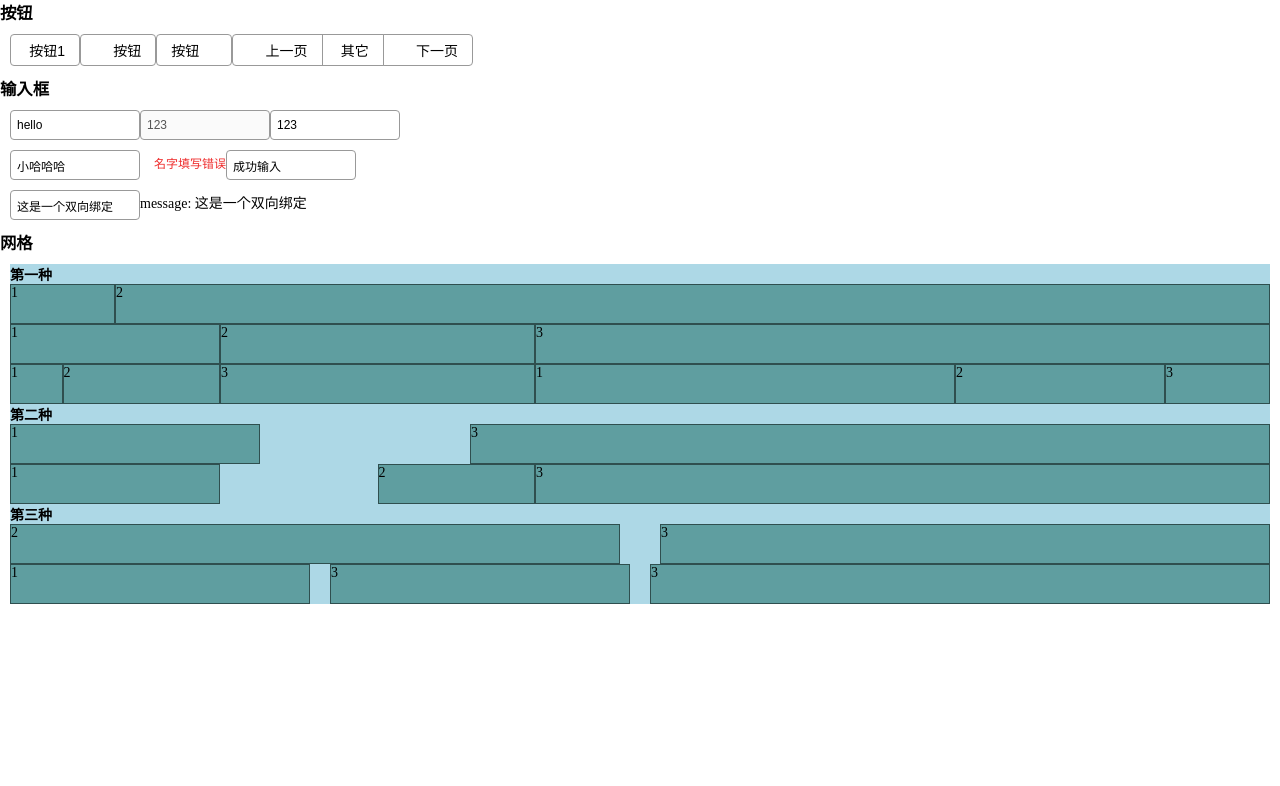
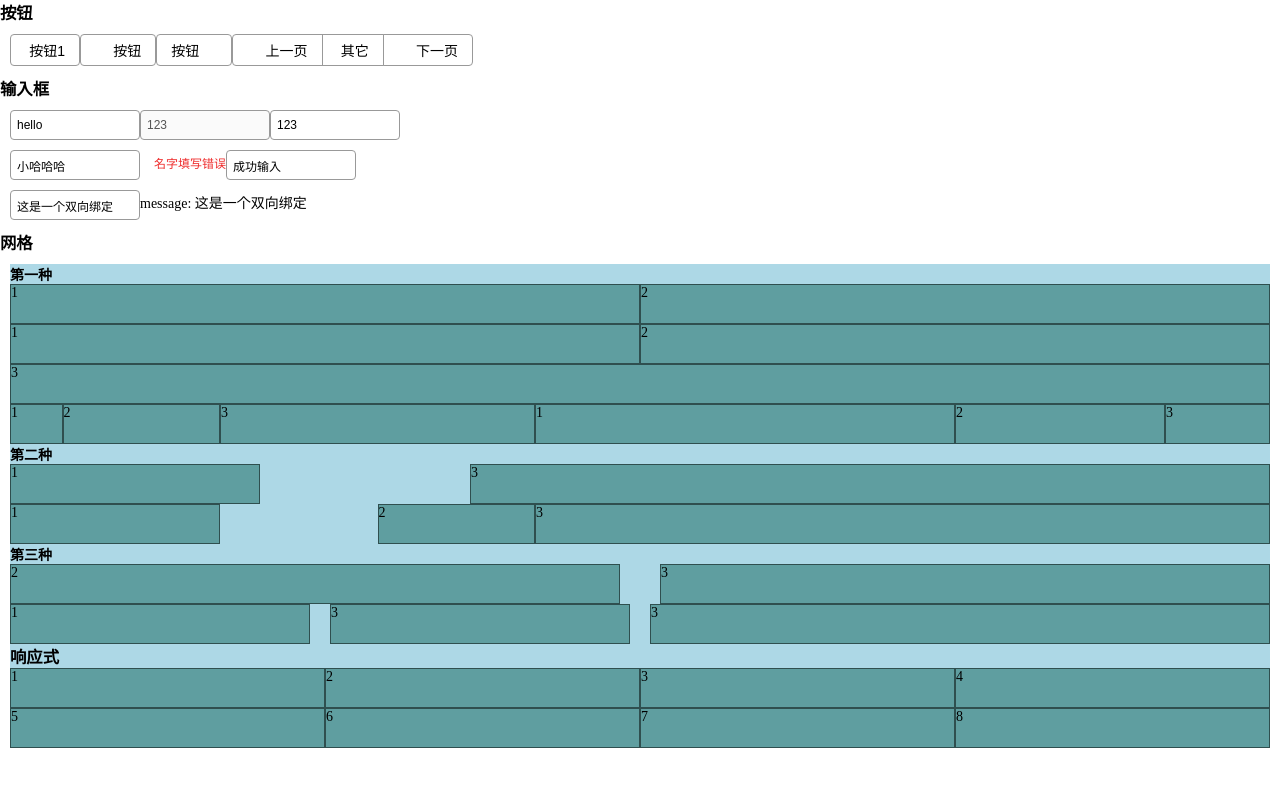
Before and after one commit to YukiGuo/kakaUI, a Vue app: page / in a window 1280 px wide. Shown: the top 786 px of the page. Built offline with nearby package versions, Linux system fonts and the light colour scheme.

Commit message:
响应式进基本完成

```diff
--- a/src/app.vue
+++ b/src/app.vue
@@ -30,13 +30,13 @@
         <div class="box" style=" background: lightblue;">
             <h4>第一种</h4>
             <k-row wrap>
-                <k-col span="2"  :phone="{span:24}" >1 </k-col>
-                <k-col span="22"  :phone="{span:24}" > 2</k-col>
+                <k-col span="12"  >1 </k-col>
+                <k-col span="12"   > 2</k-col>
             </k-row>
-            <k-row>
-                <k-col span="4">1 </k-col>
-                <k-col span="6"> 2</k-col>
-                <k-col :span=14> 3</k-col>
+            <k-row wrap>
+                <k-col span="12" >1 </k-col>
+                <k-col span="12" >2 </k-col>
+                <k-col :span=24 > 3</k-col>
             </k-row>
             <k-row>
                 <k-col span="1">1 </k-col>
@@ -66,6 +66,17 @@
                 <k-col span=6> 3</k-col>
                 <k-col span=12 > 3</k-col>
             </k-row>
+          <h3>响应式</h3>
+            <k-row style="background:#666666" wrap>
+                <k-col span="24" :m="{span:8}" :l="{span:'6'}">1 </k-col>
+                <k-col span="24" :m="{span:8}" :l="{span:'6'}">2</k-col>
+                <k-col span="24" :m="{span:8}" :l="{span:'6'}">3</k-col>
+                <k-col span="24" :m="{span:8}" :l="{span:'6'}">4</k-col>
+                <k-col span="24" :m="{span:8}" :l="{span:'6'}">5</k-col>
+                <k-col span="24" :m="{span:8}" :l="{span:'6'}">6</k-col>
+                <k-col span="24" :m="{span:12}" :l="{span:'6'}">7</k-col>
+                <k-col span="24" :m="{span:12}" :l="{span:'6'}">8</k-col>
+            </k-row>
         </div>
     </div>
 </template>
--- a/src/gird/KCol.vue
+++ b/src/gird/KCol.vue
@@ -11,6 +11,16 @@
 </template>
 
 <script lang='js'>
+    let validator=(value)=>{
+        let keys=Object.keys(value)
+        let valid=true
+        keys.forEach(key=>{
+            if(!['span','offset'].includes(key)){
+                valid=false
+            }
+        })
+        return valid
+    }
     export default {
         name: 'KCol',
         props:{
@@ -20,8 +30,17 @@
            offset:{
                type:[String,Number]
            },
-            phone:{
-                type: Object
+            m:{
+              type:Object,
+                validator
+            },
+            l:{
+                type: Object,
+                // validator
+            },
+            xl:{
+                type: Object,
+                // validator
             }
         },
         data(){
@@ -31,12 +50,14 @@
         },
         computed:{
             colClass(){
-                const{span,offset,gutter,phone}=this
+                const{span,offset,gutter,m,l,xl}=this
                 return [
                     `col-${span}`,
                     offset&&`offset-${offset}`,
                     gutter&&`gutter-${gutter}`,
-                    phone&&`col-phone-${phone.span}`
+                    m?`col-m-${m.span}`:[],
+                    l?`col-l-${l.span}`:[],
+                    xl?`col-xl-${xl.span}`:[],
                 ]
             },
             colStyle(){
@@ -71,14 +92,50 @@
             margin-right:  ($n/24)*100%
         }
     }
-    @media(max-width: 576px){
+    //ipad 屏幕
+    @media(min-width: 576px){
         @for $n from 1 through 24 {
-            &.col-phone-#{$n} {
+            &.col-m-#{$n} {
                 width:  ($n/24)*100%;
 
             }
         }
+        @for $n from 1 through 24 {
+            &.offset-m-#{$n} {
+                margin-right:  ($n/24)*100%
+
+            }
+        }
     }
+    //窄pc
+    @media(min-width: 769px){
+        @for $n from 1 through 24 {
+            &.col-l-#{$n} {
+                width:  ($n/24)*100%;
 
+            }
+        }
+        @for $n from 1 through 24 {
+            &.offset-l-#{$n} {
+                margin-right:  ($n/24)*100%
+
+            }
+        }
+    }
+   //更多
+    @media(min-width:1200px){
+        @for $n from 1 through 24 {
+            &.col-xl-#{$n} {
+                width:  ($n/24)*100%;
+
+            }
+        }
+        @for $n from 1 through 24 {
+            &.offset-xl-#{$n} {
+                margin-right:  ($n/24)*100%
+
+            }
+        }
+    }
 }
 </style>
```
